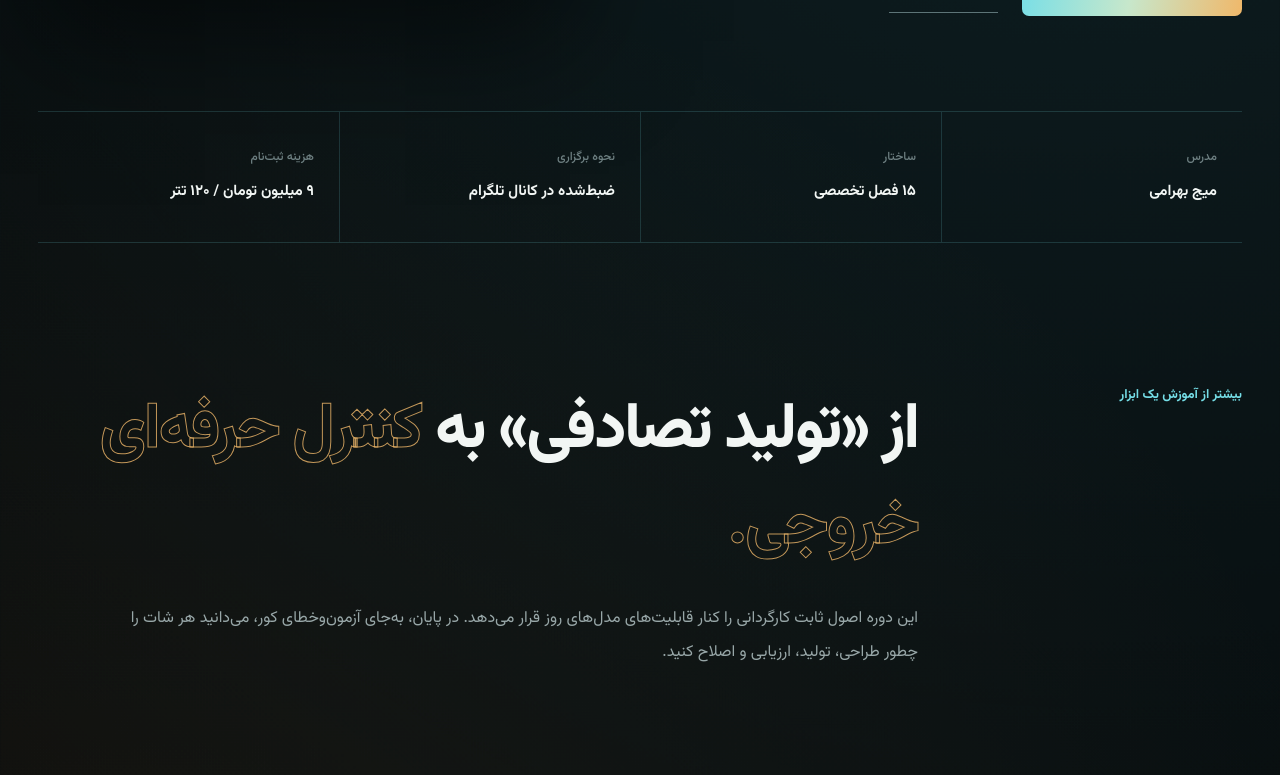
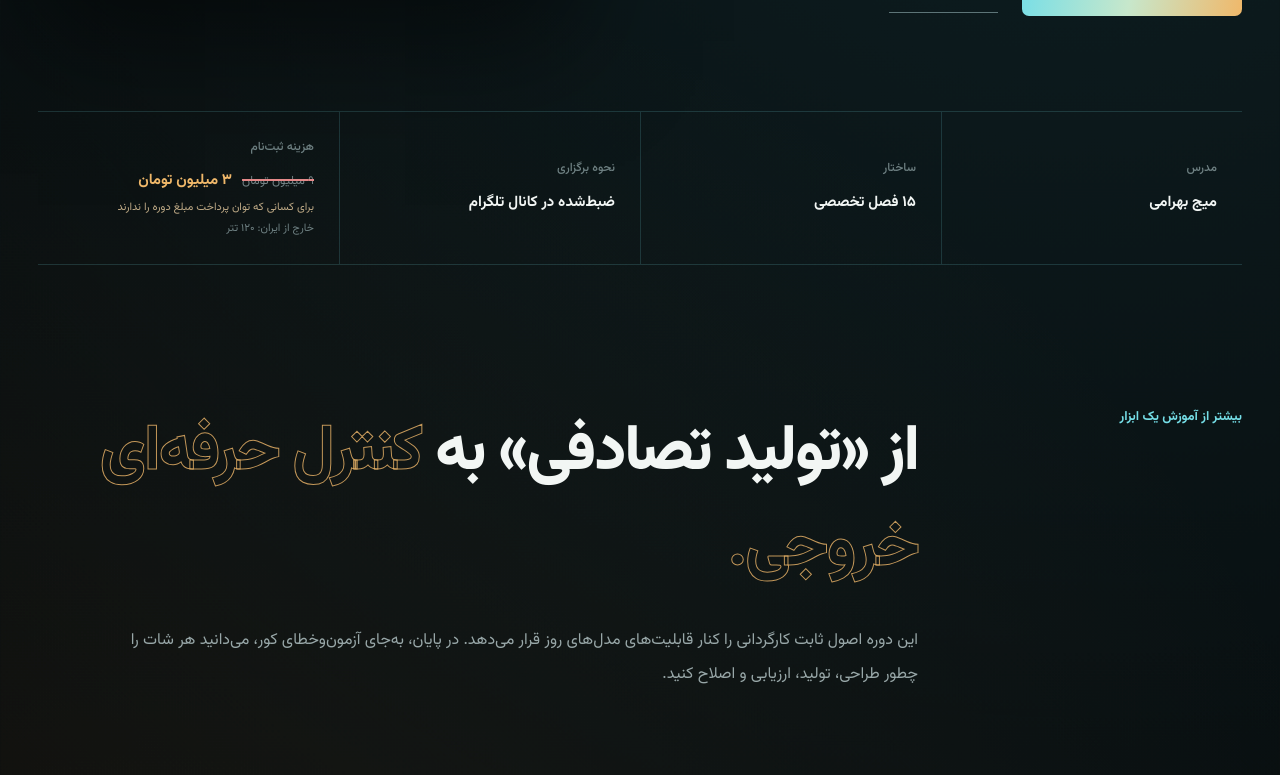
Before and after one commit to hamedsamz/samiz-ai-website, a Next.js app: page /ai-video-creation in a window 1280 px wide. Shown: the part 825-1600 px from the top of the page. Built offline with nearby package versions, Linux system fonts and the light colour scheme; no server answers; a web font is replaced by a local one.

Commit message:
Add accessible pricing option for AI video course

```diff
--- a/app/ai-video-creation/VideoCourseRegistration.tsx
+++ b/app/ai-video-creation/VideoCourseRegistration.tsx
@@ -63,13 +63,13 @@ export default function VideoCourseRegistration() {
 
       <div className="avc-form-card">
         <div className="avc-location-picker" role="radiogroup" aria-label="محل زندگی">
-          <button type="button" role="radio" aria-checked={location === "iran"} className={location === "iran" ? "active" : ""} onClick={() => { setLocation("iran"); setMessage(null); }}><span>داخل ایران</span><small className="avc-picker-price"><del>۱۲۰ دلار</del><b>۹ میلیون تومان</b></small></button>
+          <button type="button" role="radio" aria-checked={location === "iran"} className={location === "iran" ? "active" : ""} onClick={() => { setLocation("iran"); setMessage(null); }}><span>داخل ایران</span><small className="avc-picker-price"><del>۱۲۰ دلار</del><del>۹ میلیون تومان</del><b>۳ میلیون تومان</b></small></button>
           <button type="button" role="radio" aria-checked={location === "international"} className={location === "international" ? "active" : ""} onClick={() => { setLocation("international"); setMessage(null); }}><span>خارج از ایران</span><small>۱۲۰ تتر (USDT)</small></button>
         </div>
 
         {location === "iran" ? (
           <div className="avc-payment-card iran">
-            <div><small>مبلغ ثبت‌نام</small><div className="avc-discount-price"><del>۱۲۰ دلار</del><strong>۹,۰۰۰,۰۰۰ <i>تومان</i></strong></div></div>
+            <div><small>مبلغ ثبت‌نام</small><div><div className="avc-discount-price"><del>۱۲۰ دلار</del><del>۹,۰۰۰,۰۰۰ تومان</del><strong>۳,۰۰۰,۰۰۰ <i>تومان</i></strong></div><small className="avc-access-note">برای کسانی که توان پرداخت مبلغ دوره را ندارند</small></div></div>
             <p>مبلغ را به کارت زیر واریز کنید و سپس تصویر رسید را در فرم بارگذاری کنید.</p>
             <div className="avc-card-number" dir="ltr"><code>{AI_VIDEO_COURSE_CARD_NUMBER.replace(/(\d{4})(?=\d)/g, "$1 ")}</code><button type="button" onClick={copyCard}>{copied ? "کپی شد ✓" : "کپی شماره"}</button></div>
             <small className="avc-holder">به نام {AI_VIDEO_COURSE_CARD_HOLDER}</small>
--- a/app/ai-video-creation/page.tsx
+++ b/app/ai-video-creation/page.tsx
@@ -113,7 +113,12 @@ export default function AiVideoCreationPage() {
         <div><small>مدرس</small><strong>میج بهرامی</strong></div>
         <div><small>ساختار</small><strong>۱۵ فصل تخصصی</strong></div>
         <div><small>نحوه برگزاری</small><strong>ضبط‌شده در کانال تلگرام</strong></div>
-        <div><small>هزینه ثبت‌نام</small><strong>۹ میلیون تومان / ۱۲۰ تتر</strong></div>
+        <div className="avc-fact-fee">
+          <small>هزینه ثبت‌نام</small>
+          <div className="avc-fact-price"><del>۹ میلیون تومان</del><strong>۳ میلیون تومان</strong></div>
+          <em>برای کسانی که توان پرداخت مبلغ دوره را ندارند</em>
+          <span>خارج از ایران: ۱۲۰ تتر</span>
+        </div>
       </section>
 
       <section className="avc-positioning">
--- a/lib/ai-video-course-config.ts
+++ b/lib/ai-video-course-config.ts
@@ -1,5 +1,5 @@
 export const AI_VIDEO_COURSE_NAME = "ساخت ویدیو با هوش مصنوعی";
-export const AI_VIDEO_COURSE_IRAN_FEE = 9_000_000;
+export const AI_VIDEO_COURSE_IRAN_FEE = 3_000_000;
 export const AI_VIDEO_COURSE_INTERNATIONAL_FEE = 120;
 export const AI_VIDEO_COURSE_CARD_NUMBER = process.env.NEXT_PUBLIC_AI_VIDEO_COURSE_CARD_NUMBER ?? "6104338929517668";
 export const AI_VIDEO_COURSE_CARD_HOLDER = process.env.NEXT_PUBLIC_AI_VIDEO_COURSE_CARD_HOLDER ?? "هاجر سمیع‌زاده";
```
Also changed, not shown: app/ai-video-creation/video-course.css.
